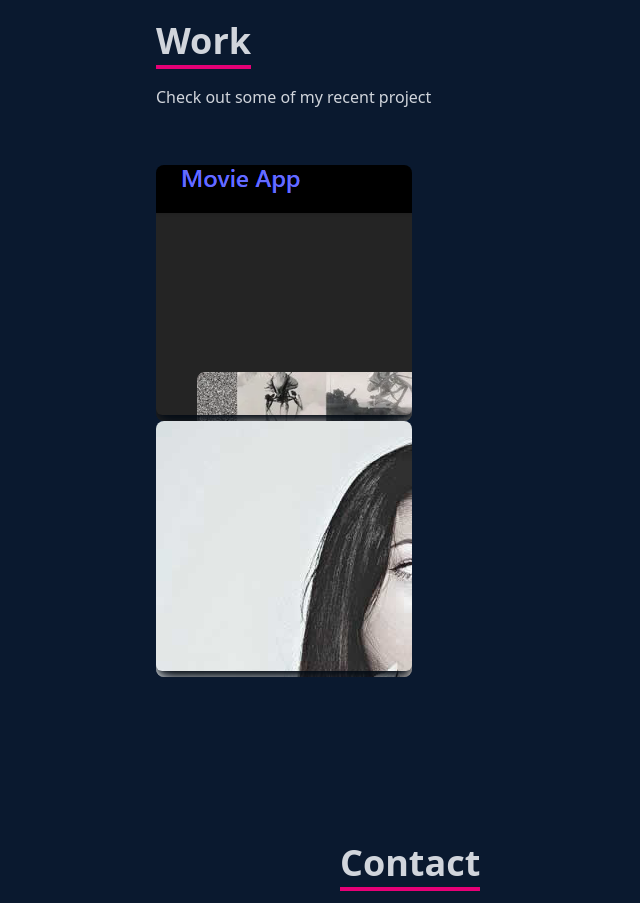
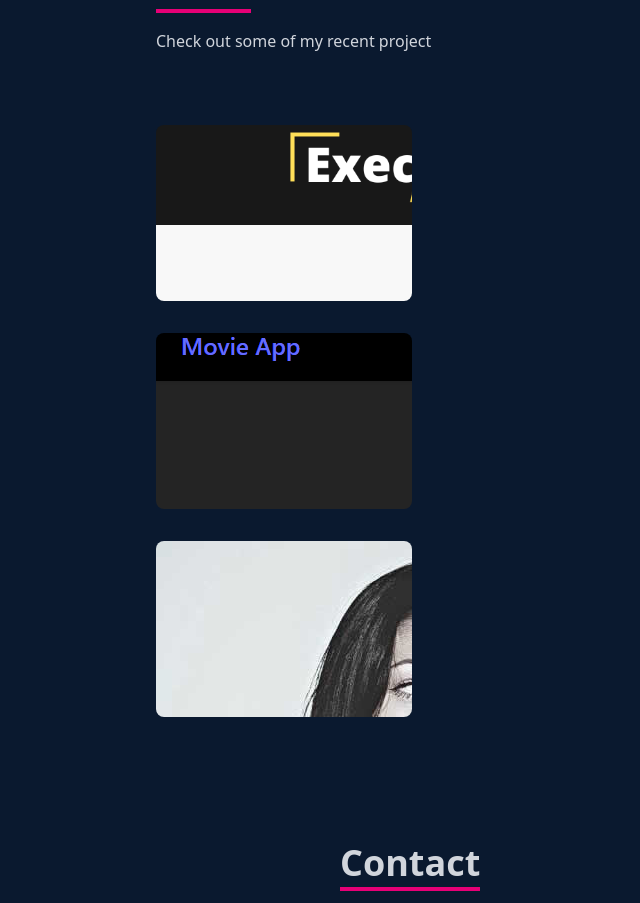
Before and after one commit to dim50dim/port, a React (Vite) app in the folder port/: page / in a window 1280 px wide. Shown: the part 2131-3034 px from the top of the page, without its empty margins (0-640 px from the left). Built offline with nearby package versions, Linux system fonts and the light colour scheme.

Commit message:
added margin top and bottom, not good enough.

```diff
--- a/port/src/assets/components/Work.jsx
+++ b/port/src/assets/components/Work.jsx
@@ -1,6 +1,7 @@
 import React from 'react'
 import WorkImg from "@/assets/cinema.png"
 import NodeImg from "@/assets/user-2.jpg"
+import Project_3 from "@/assets/project_3_picture.png"
 const Work = () => {
   return (
     <div name="work" className='bg-[#0a192f] md:h-screen w-full text-gray-300'>
@@ -10,9 +11,9 @@
                 <p className='py-6'>Check out some of my recent project</p>
             </div>
 
-               <div  style={{backgroundImage:`url(${WorkImg})`}}
+               <div  style={{backgroundImage:`url(${Project_3})`}}
               //  className='grid sm:grid-cols-2 md:grid-cols-3 gap-4 py-8 mb-8'>
-             className='w-64 h-64 overflow-hidden rounded-lg '>
+             className='w-64 h-64 overflow-hidden rounded-lg my-4 '>
                 <div className="shadow-lg shadow-[#040c16] group container rounded-md
               flex justify-center text-center items-center mx-auto content-div ">
                {/* Hover   */}
@@ -21,8 +22,25 @@
                              React JS Application
                         </span>
                         <div className='pt-8 text-center'>
-                         <a href="https://dim50dim.github.io/cinema_project/" target='_blanc' className='text-center rounded-lg px-4 py-3 m-2 bg-white text-gray-700 font-bold text-lg'><button>Demo</button></a>
-                         <a href="https://github.com/dim50dim/cinema_project" target='_blanc' className='text-center rounded-lg px-4 py-3 m-2 bg-white text-gray-700 font-bold text-lg'><button>Code</button></a>
+                         <a href=" https://dim50dim.github.io/financial_project/" target='_blanc' className='text-center rounded-lg px-4 py-3 m-2 bg-white text-gray-700 font-bold text-lg'><button>Demo</button></a>
+                         <a href="https://github.com/dim50dim/financial_project" target='_blanc' className='text-center rounded-lg px-4 py-3 m-2 bg-white text-gray-700 font-bold text-lg'><button>Code</button></a>
+                        </div>
+                    </div>
+                </div>
+               </div>
+
+               <div  style={{backgroundImage:`url(${WorkImg})`}}
+              //  className='grid sm:grid-cols-2 md:grid-cols-3 gap-4'>
+             className= 'w-64 h-64 overflow-hidden rounded-lg my-4'>
+                <div className='shadow-lg shadow-[#040c16] group container  rounded-md flex justify-center item-center mx-auto content-div'>
+               {/* Hover   */}
+                    <div className='opacity-0 group-hover:opacity-100'>
+                        <span className='text-2xl font-bold text-white tracking-wider'>
+                              React JS Application
+                        </span>
+                        <div className='pt-8 text-center'>
+                         <a target='_blanc' href="https://dim50dim.github.io/cinema_project/" className='text-center rounded-lg px-4 py-3 m-2 bg-white text-gray-700 font-bold text-lg'><button>Demo</button></a>
+                         <a target='_blanc' href="https://github.com/dim50dim/cinema_project" className='text-center rounded-lg px-4 py-3 m-2 bg-white text-gray-700 font-bold text-lg'><button>Code</button></a>
                         </div>
                     </div>
                 </div>
@@ -30,7 +48,7 @@
 
                <div  style={{backgroundImage:`url(${NodeImg})`}}
               //  className='grid sm:grid-cols-2 md:grid-cols-3 gap-4'>
-             className= 'w-64 h-64 overflow-hidden rounded-lg '>
+             className= 'w-64 h-64 overflow-hidden rounded-lg my-4'>
                 <div className='shadow-lg shadow-[#040c16] group container  rounded-md flex justify-center item-center mx-auto content-div'>
                {/* Hover   */}
                     <div className='opacity-0 group-hover:opacity-100'>
```
